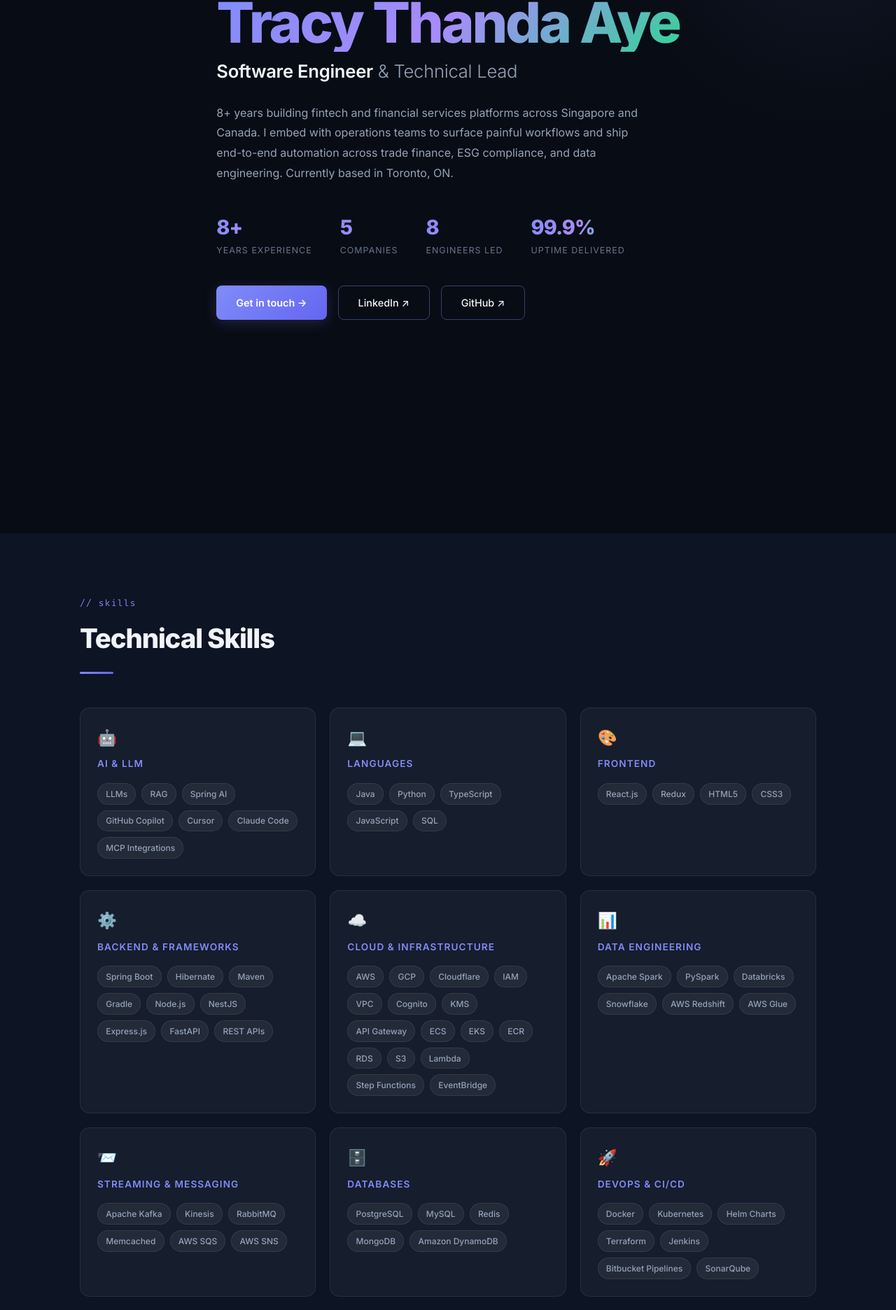
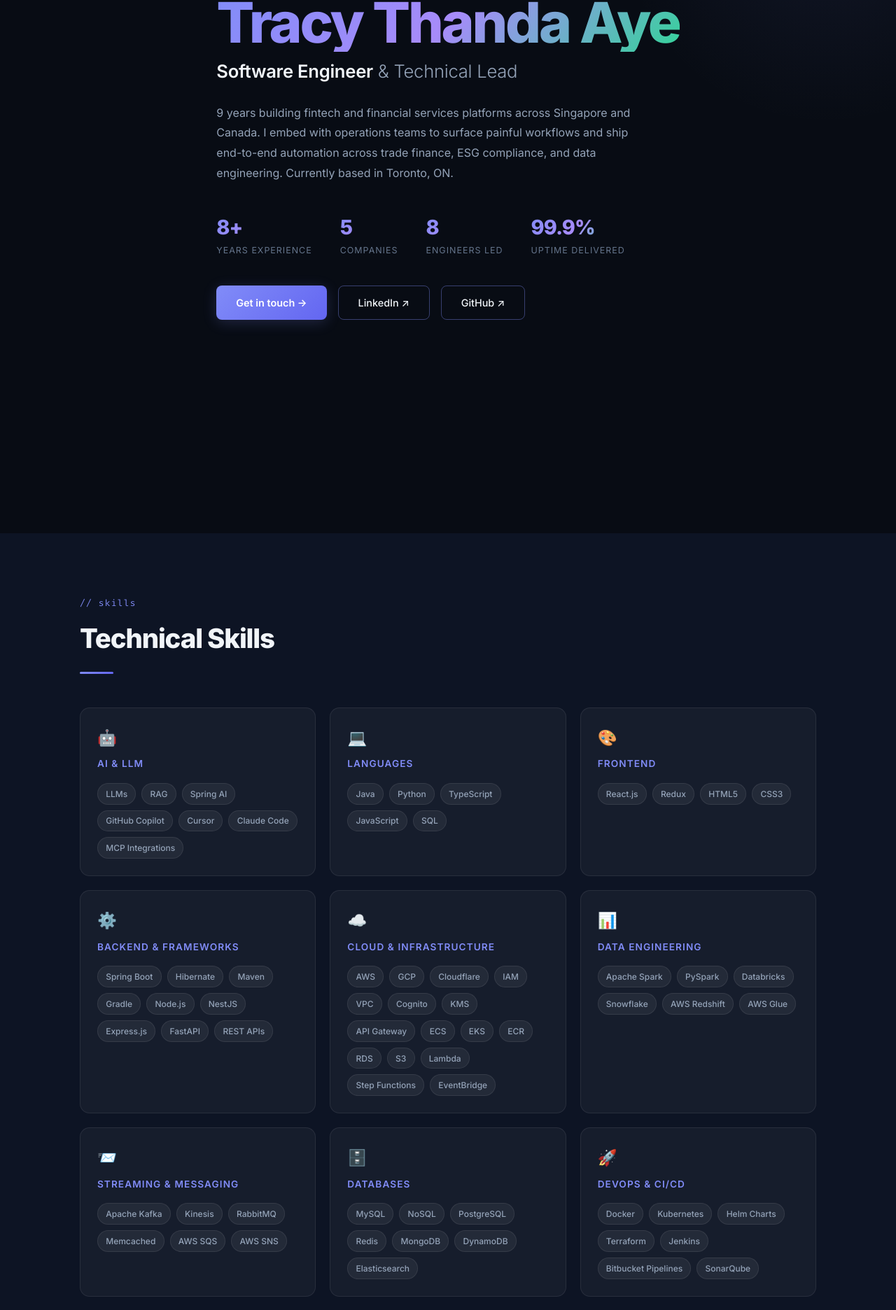
Before and after one commit to ThandaAye/thandaaye.github.io, a React (Vite) app: page / in a window 1280 px wide. Shown: the part 369-2241 px from the top of the page at 70% size. Built offline with nearby package versions, Linux system fonts and the light colour scheme.

Commit message:
update skills

```diff
--- a/src/components/Aboutme.jsx
+++ b/src/components/Aboutme.jsx
@@ -10,7 +10,7 @@ const Aboutme = () => {
           <strong>Software Engineer</strong> &amp; Technical Lead
         </p>
         <p className="hero-bio">
-          8+ years building fintech and financial services platforms across Singapore and Canada.
+          9 years building fintech and financial services platforms across Singapore and Canada.
           I embed with operations teams to surface painful workflows and ship end-to-end automation
           across trade finance, ESG compliance, and data engineering. Currently based in Toronto, ON.
         </p>
--- a/src/components/Skills.jsx
+++ b/src/components/Skills.jsx
@@ -39,7 +39,7 @@ const skillGroups = [
   {
     icon: '🗄️',
     title: 'Databases',
-    badges: ['PostgreSQL', 'MySQL', 'Redis', 'MongoDB', 'Amazon DynamoDB'],
+    badges: ['MySQL', 'NoSQL', 'PostgreSQL', 'Redis', 'MongoDB', 'DynamoDB', 'Elasticsearch'],
   },
   {
     icon: '🚀',
```
